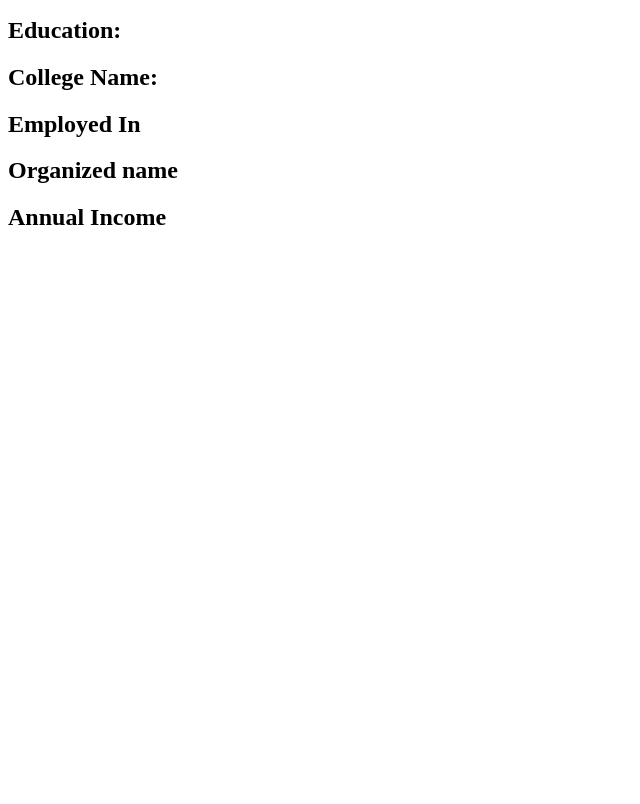
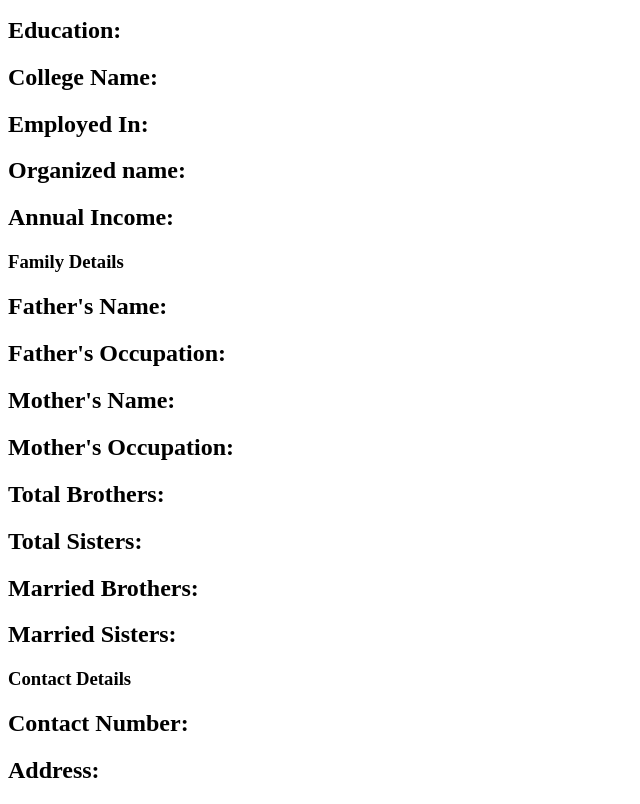
Before and after one commit to TheSirrestofX/221829644-WebApp, a plain HTML site: page biodata.html in a window 1280 px wide. Shown: the part 513-1317 px from the top of the page, without its empty margins (0-640 px from the left). Before the commit the page ends 800 px from the top, so only its background shows below. Drawn offline with Linux system fonts and the light colour scheme.

Commit message:
biodata.html

```diff
--- a/biodata.html
+++ b/biodata.html
@@ -19,9 +19,22 @@
     <h2>Manglik:</h2>
     <h2>Education:</h2>
     <h2>College Name:</h2>
-    <h2>Employed In</h2>
-    <h2>Organized name</h2>
-    <h2>Annual Income</h2>
+    <h2>Employed In:</h2>
+    <h2>Organized name:</h2>
+    <h2>Annual Income:</h2>
 
+    <h3>Family Details</h3>
+    <h2>Father's Name:</h2>
+    <h2>Father's Occupation:</h2>
+    <h2>Mother's Name:</h2>
+    <h2>Mother's Occupation:</h2>
+    <h2>Total Brothers:</h2>
+    <h2>Total Sisters:</h2>
+    <h2>Married Brothers:</h2>
+    <h2>Married Sisters:</h2>
+
+    <h3>Contact Details</h3>
+    <h2>Contact Number:</h2>
+    <h2>Address:</h2>
 </body>
 </html>
```
